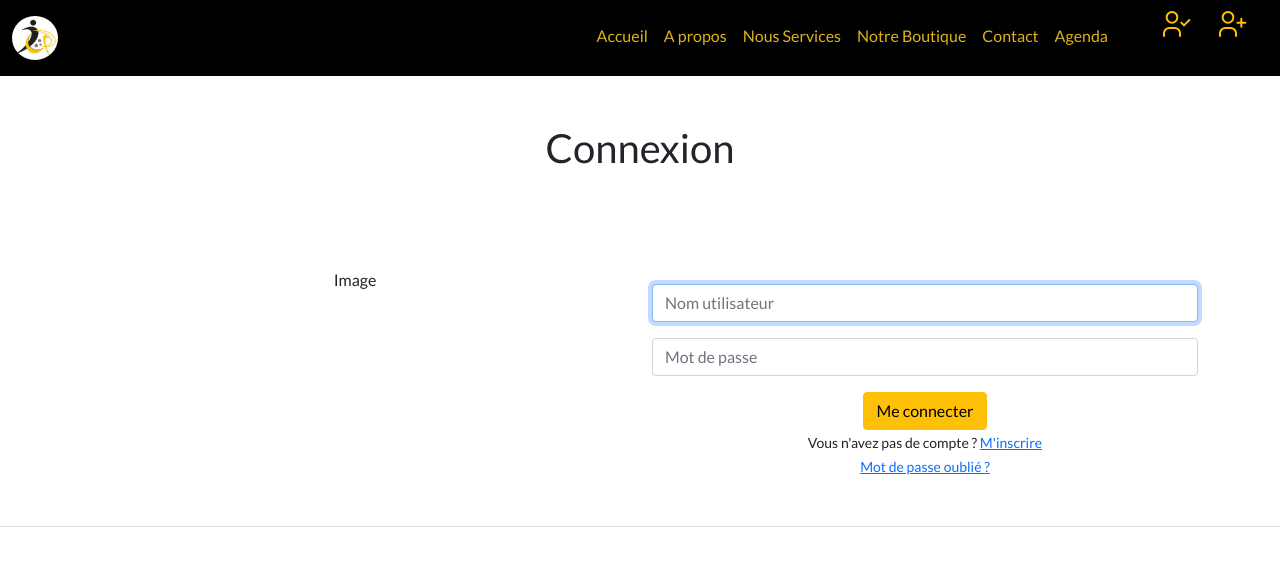
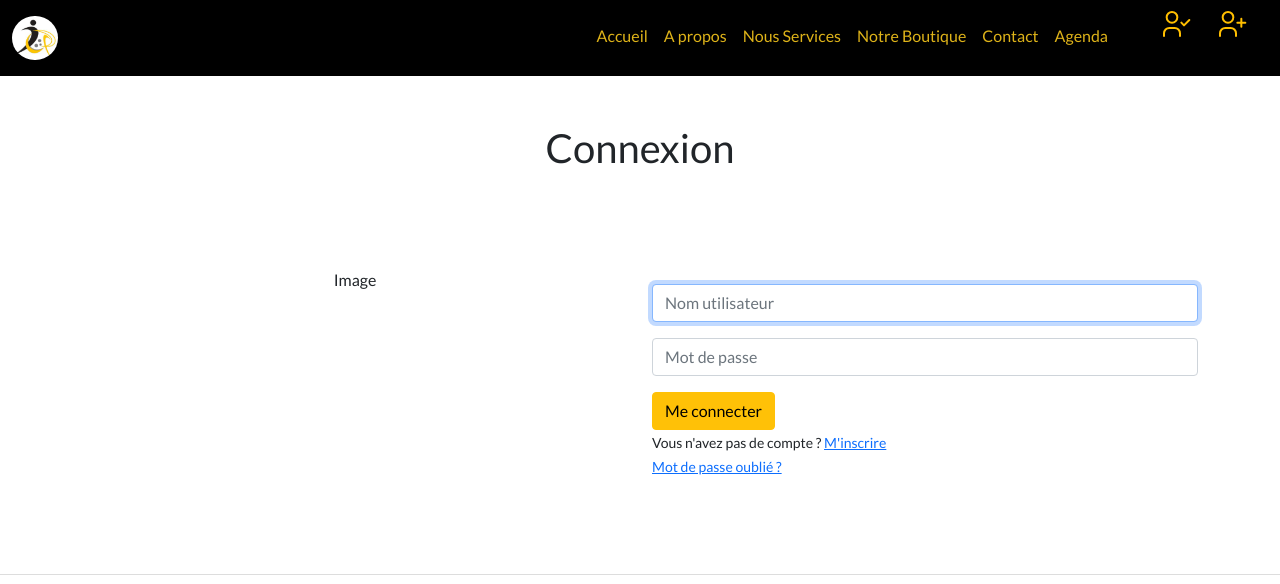
Before and after one commit to Nunofds/jcp_webapp, a Django app: page /accueil/meConnecter/ in a window 1280 px wide. Shown: the top 584 px of the page. Run offline with Django 4.2, Linux system fonts and the light colour scheme; some libraries are stand-ins or nearby versions.

Commit message:
update style button form and text

```diff
--- a/account/templates/account/connexion.html
+++ b/account/templates/account/connexion.html
@@ -4,13 +4,13 @@
 
 {% block content %}
 <h1 class="text-center my-5">Connexion</h1>
-<section class="inscription text-center py-5">
+<section class="inscription text-center py-5 mb-5">
     <div class="container">
         <div class="row">
             <div class="col-md-6 col-sm-12">
                 <p>Image</p>
             </div>
-             <div class="col-md-6 col-sm-12">
+            <div class="text-start col-md-6 col-sm-12">
                  <!--errors-->
                  {% include 'errors/messaging.html' %}
                 <form action="" method="POST">
```
Also changed, not shown: account/templates/account/inscription.html (+4 -3 lines), static/css/account/style.css (line endings or trailing spaces).
